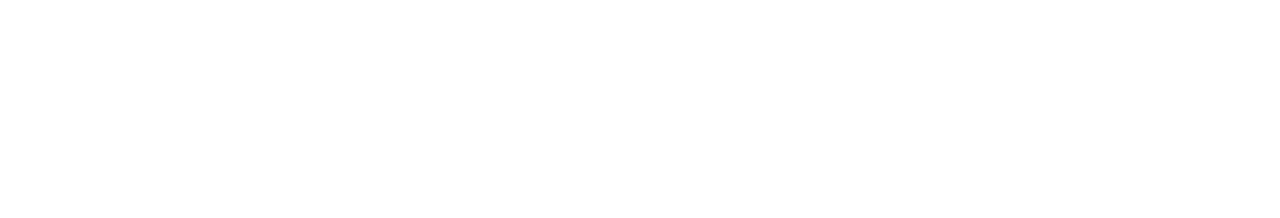
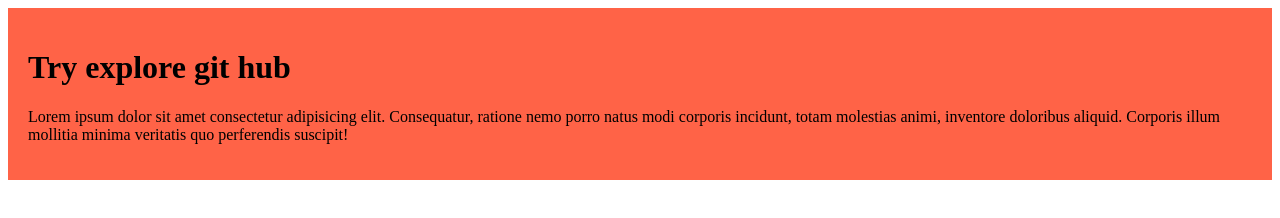
Before and after one commit to sakibskb143/my-first-repo, a plain HTML site: page index.html in a window 1280 px wide. Drawn offline with Linux system fonts and the light colour scheme.

Commit message:
add css file

```diff
--- a/index.html
+++ b/index.html
@@ -4,8 +4,13 @@
     <meta charset="UTF-8">
     <meta name="viewport" content="width=device-width, initial-scale=1.0">
     <title>My first repo commint</title>
+    <link rel="stylesheet" href="style.css">
 </head>
 <body>
+    <div><h1>Try explore git hub </h1>
+        <p>Lorem ipsum dolor sit amet consectetur adipisicing elit. Consequatur, ratione nemo porro natus modi corporis incidunt, totam molestias animi, inventore doloribus aliquid. Corporis illum mollitia minima veritatis quo perferendis suscipit!</p>
+    </div>
+
 
 </body>
 </html>
--- /dev/null
+++ b/style.css
@@ -0,0 +1,5 @@
+div{
+    background-color: tomato;
+    padding : 20px ;
+
+}
```
